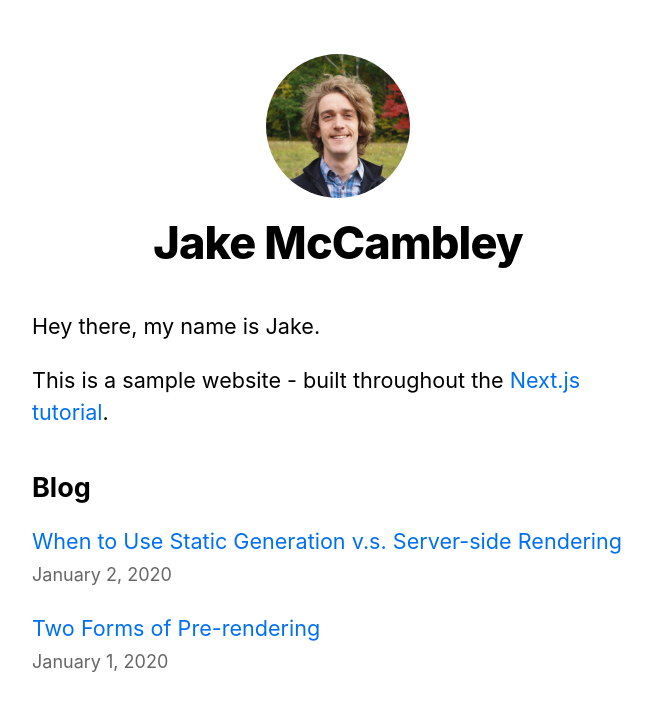
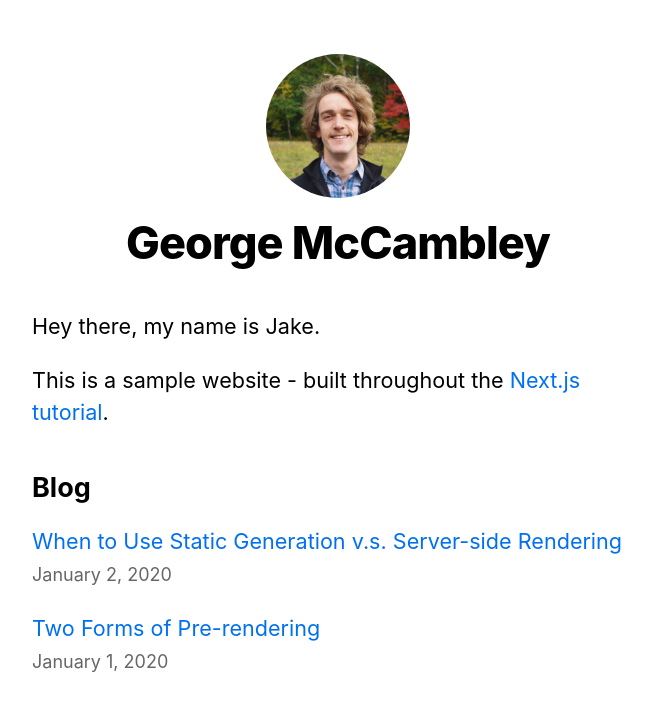
Before and after one commit to McCambley/nextjs-tutorial, a Next.js app: page / in a window 1280 px wide. Shown: the top 710 px of the page, without its empty margins (302-954 px from the left). Built offline with nearby package versions, Linux system fonts and the light colour scheme.

Commit message:
Ref: change name

```diff
--- a/components/Layout.js
+++ b/components/Layout.js
@@ -4,7 +4,7 @@ import styles from "./layout.module.css";
 import utilStyles from "../styles/utils.module.css";
 import Link from "next/link";
 
-const name = "Jake McCambley";
+const name = "George McCambley";
 export const siteTitle = "Jake's first Next.js";
 
 export default function Layout({ children, home }) {
```
